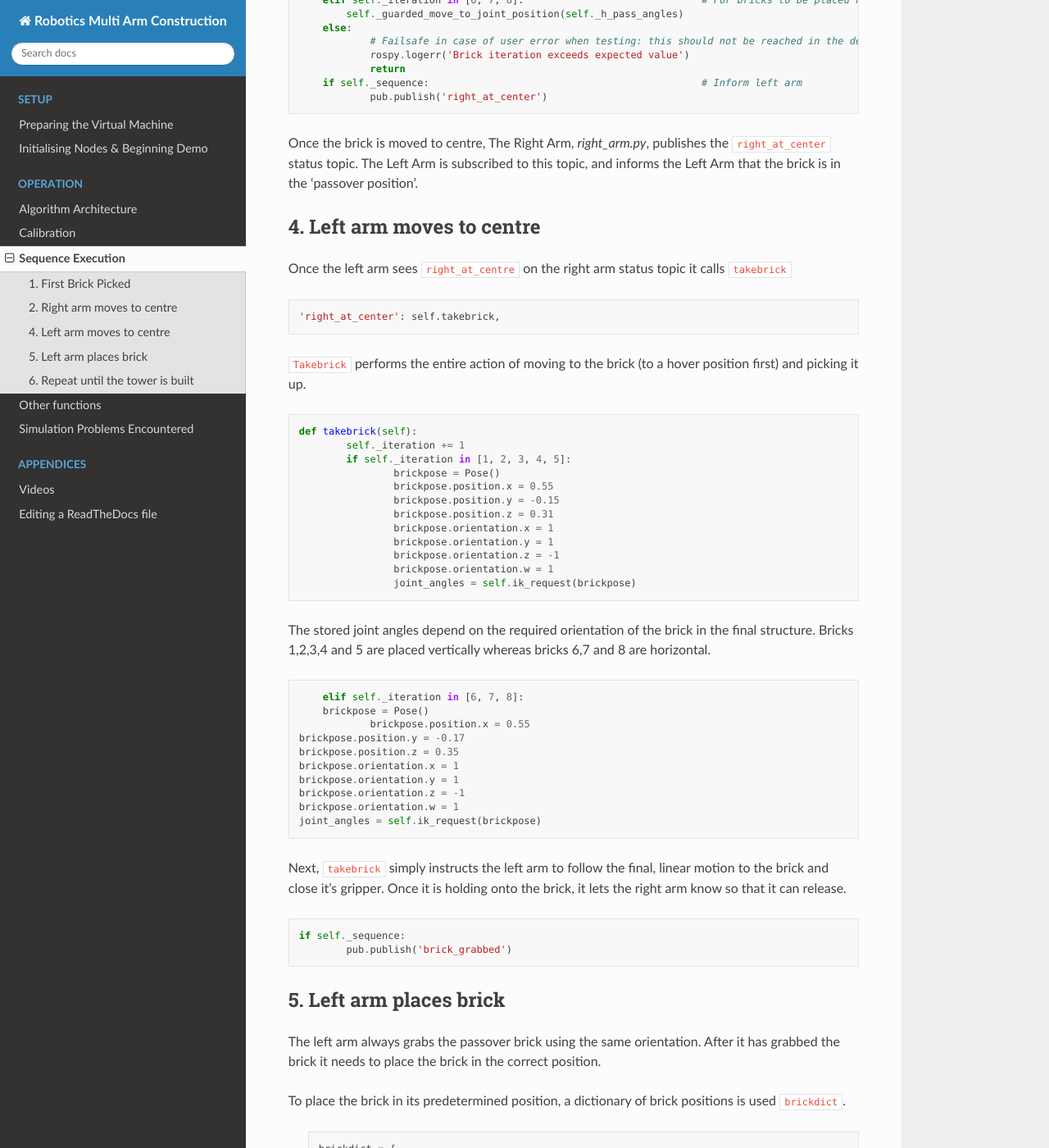
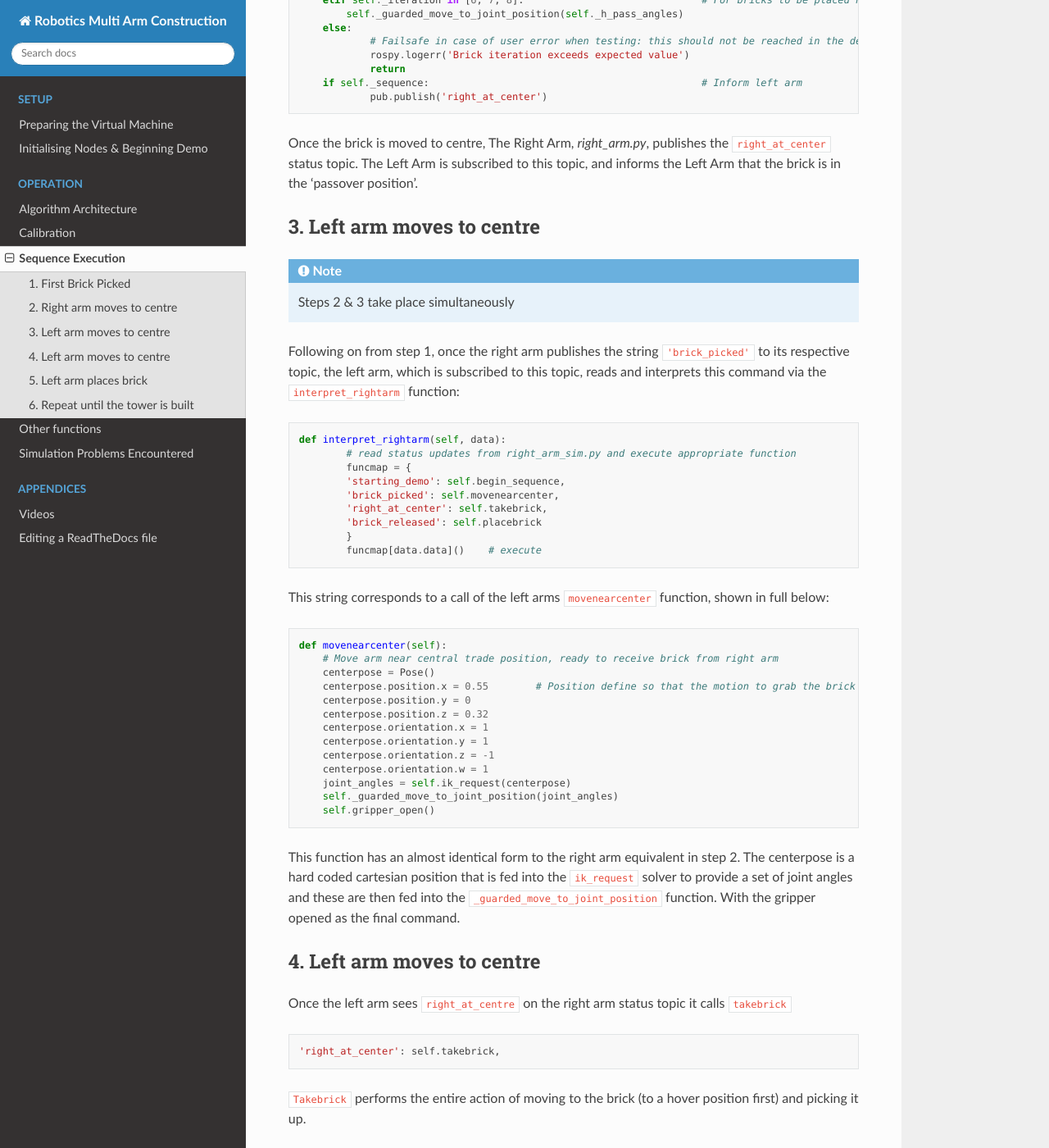
Before and after one commit to TomWoodburn/Robotics-1, a Sphinx documentation site: the page built from docs/source/sequence.rst, in a window 1280 px wide and 1400 px high, scrolled down 5076 px. Shown: the whole window at 82% size. Built offline with Sphinx 7.4.7 and the Read the Docs theme 2.0.0, drawn with Linux system fonts in a browser that asks for light colours.

Commit message:
Added joes step 3

```diff
--- a/docs/source/sequence.rst
+++ b/docs/source/sequence.rst
@@ -246,6 +246,46 @@ The final 3 bricks will be placed horizontally, therefore ``self.iteration in [6
 Once the brick is moved to centre, The Right Arm, *right_arm.py*, publishes the ``right_at_center`` status topic. The Left Arm is subscribed to this topic, and informs the Left Arm that the brick is in the 'passover position'.
 
 
+3. Left arm moves to centre
+===========================
+
+.. note:: Steps 2 & 3 take place simultaneously
+
+Following on from step 1, once the right arm publishes the string ``'brick_picked'`` to its respective topic, the left arm, which is subscribed to this topic, reads and interprets this command via the ``interpret_rightarm`` function:
+
+.. code-block:: python
+
+		def interpret_rightarm(self, data):
+			# read status updates from right_arm_sim.py and execute appropriate function
+			funcmap = {
+			'starting_demo': self.begin_sequence,
+			'brick_picked': self.movenearcenter,
+			'right_at_center': self.takebrick,
+			'brick_released': self.placebrick
+			}
+			funcmap[data.data]()	# execute
+
+This string corresponds to a call of the left arms ``movenearcenter`` function, shown in full below:
+
+.. code-block:: python
+
+        def movenearcenter(self):
+            # Move arm near central trade position, ready to receive brick from right arm
+            centerpose = Pose()
+            centerpose.position.x = 0.55	# Position define so that the motion to grab the brick is a straight line
+            centerpose.position.y = 0
+            centerpose.position.z = 0.32
+            centerpose.orientation.x = 1
+            centerpose.orientation.y = 1
+            centerpose.orientation.z = -1
+            centerpose.orientation.w = 1
+            joint_angles = self.ik_request(centerpose)
+            self._guarded_move_to_joint_position(joint_angles)
+            self.gripper_open()
+
+This function has an almost identical form to the right arm equivalent in step 2. The centerpose is a hard coded cartesian position that is fed into the ``ik_request`` solver to provide a set of joint angles and these are then fed into the ``_guarded_move_to_joint_position`` function. With the gripper opened as the final command.
+
+
 4. Left arm moves to centre
 ===========================
 
```
